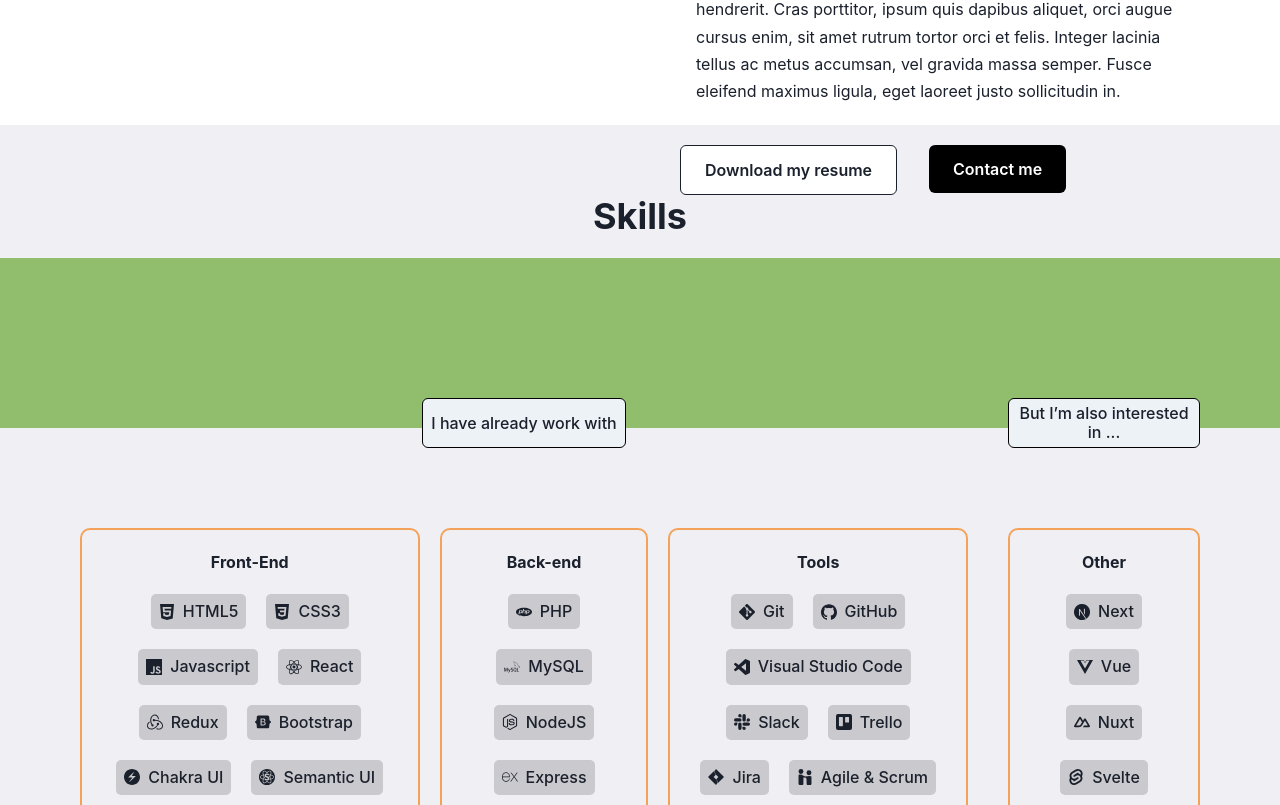
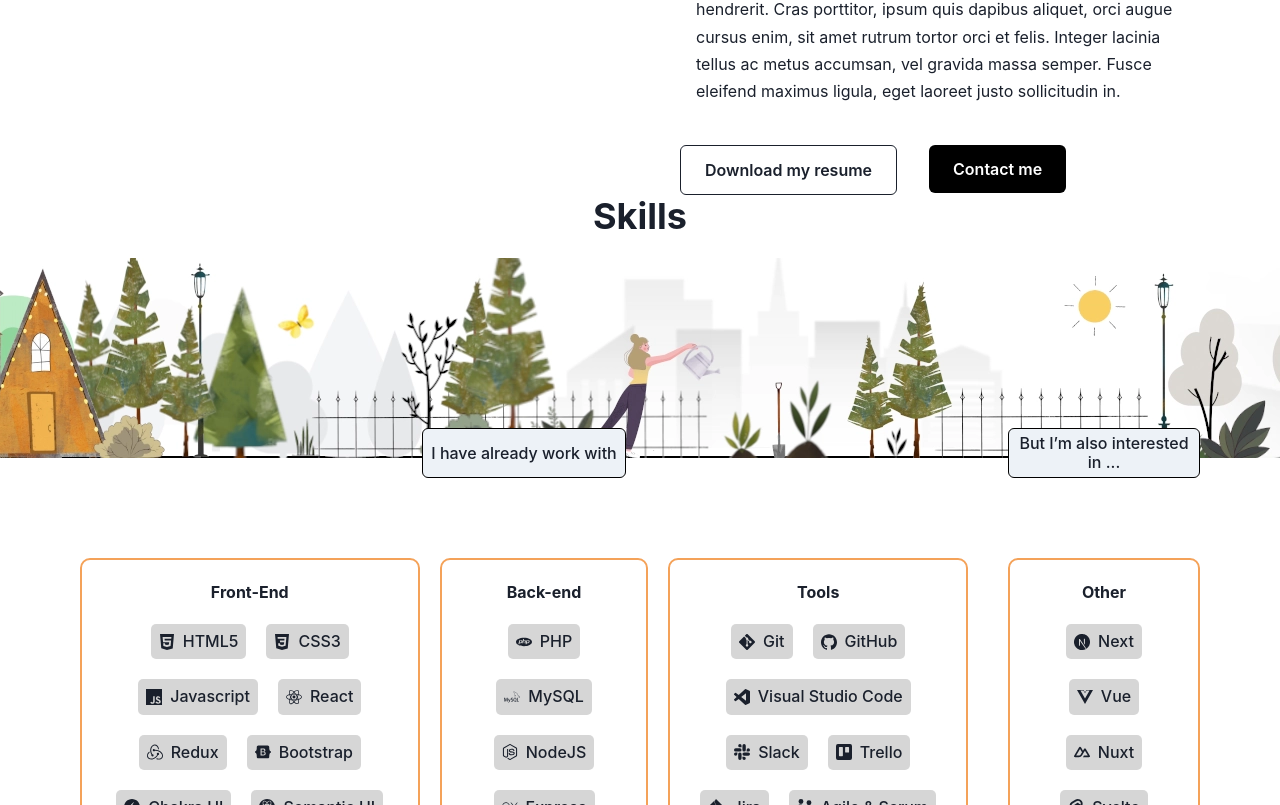
Before and after one commit to Tsuricate/Portfolio, a React (Create React App) app: page / in a window 1280 px wide. Shown: the part 1475-2280 px from the top of the page. Built offline with nearby package versions, Linux system fonts and the light colour scheme.

Commit message:
Style: add banner on Skills page

```diff
--- a/src/components/SkillsContent.js
+++ b/src/components/SkillsContent.js
@@ -8,10 +8,18 @@ const firstGroup = skills.slice(0, 3);
 const secondGroup = skills.slice(-1);
 
 const SkillsContent = () => (
-  <SectionContainer bgColor="#F0EFF4" sectionTitle="Skills" fullWidth>
-    {/* Banner */}
+  <SectionContainer background="#F0EFF4" sectionTitle="Skills" fullWidth>
     <Box height={{ xl: '100%' }}>
-      <Box background="#90BE6D" height="170px" />
+      {/* Banner */}
+      <Box
+        width="100%"
+        height="200px"
+        overflowX="hidden"
+        bgImage="/images/skillsImage.webp"
+        backgroundPosition="center"
+        backgroundSize="cover"
+      />
+
       <Grid
         templateColumns={{ base: 'repeat(1, 1fr)', md: 'repeat(3, 1fr)', xl: 'repeat(5, 1fr)' }}
         gap={{ md: 3, xl: 10 }}
```
Also changed, not shown: public/images/skillsImage.webp (added), src/data/test.png (deleted).
